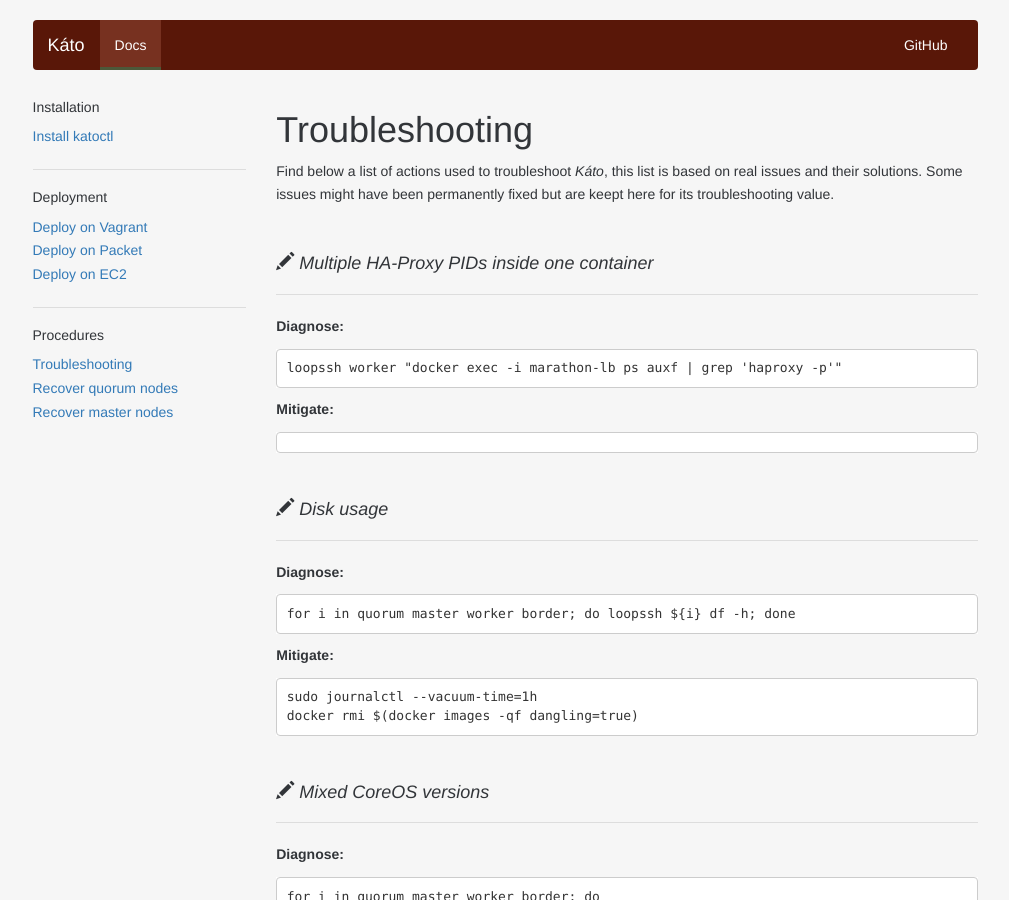
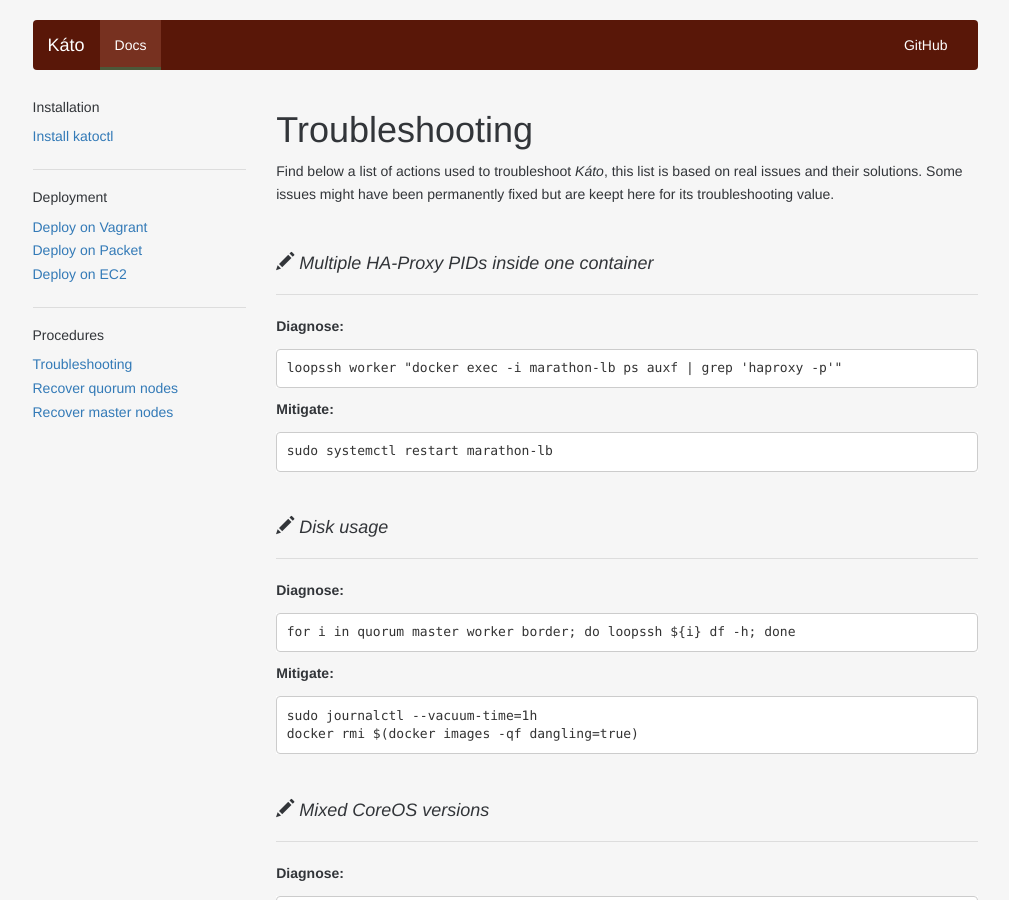
Before and after one commit to h0tbird/coreseed, a Jekyll site: the page built from docs/docs/checklist.md, in a window 1280 px wide and 900 px high. Shown: the whole window, without its empty margins (135-1144 px from the left). Built offline with Jekyll 4.4.1, drawn with Linux system fonts in a browser that asks for light colours; nearby versions of some CDN libraries; some web fonts are replaced.

Commit message:
Update checklist.md

````diff
--- a/docs/docs/checklist.md
+++ b/docs/docs/checklist.md
@@ -20,6 +20,7 @@ loopssh worker "docker exec -i marathon-lb ps auxf | grep 'haproxy -p'"
 **Mitigate:**
 
 ```
+sudo systemctl restart marathon-lb
 ```
 
 <br>
````
